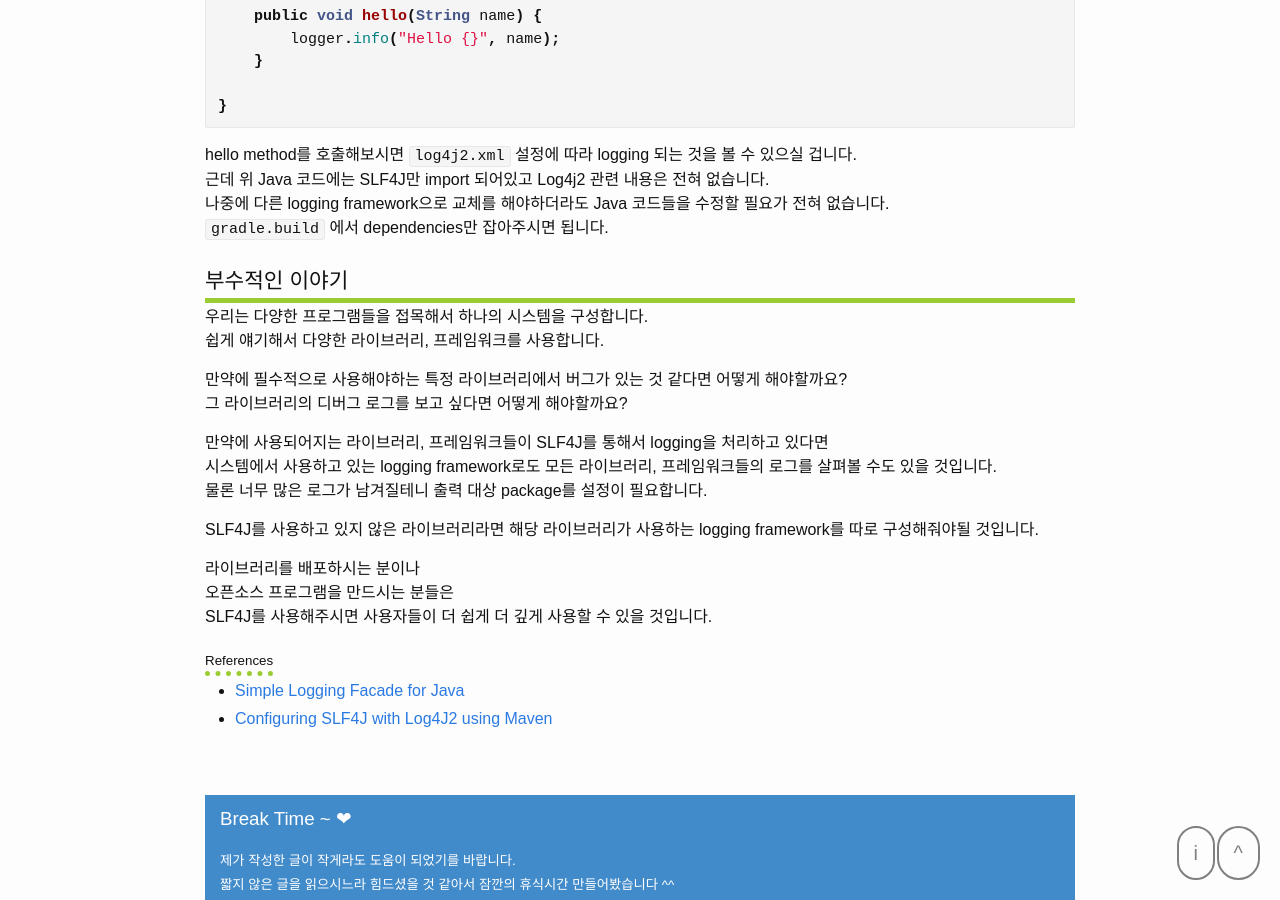
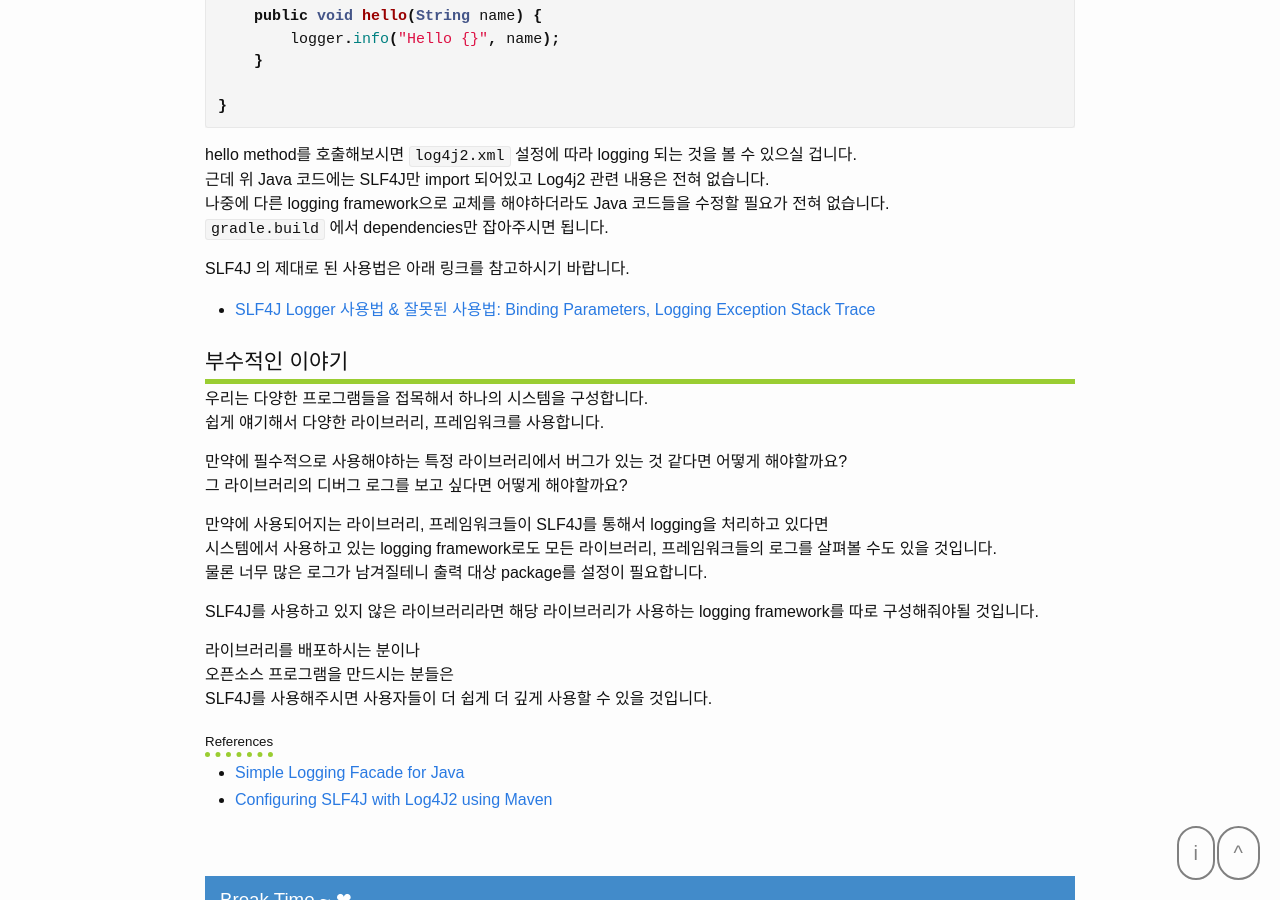
Before and after one commit to dveamer/dveamer.github.io, a Jekyll site: the page built from _posts/Java/2016-10-31-SLF4J-Log4J2.md, in a window 1280 px wide and 900 px high, scrolled down 2669 px. Built offline with Jekyll 4.4.1, drawn with Linux system fonts in a browser that asks for light colours.

Commit message:
homepage

````diff
--- a/_posts/Java/2016-10-31-SLF4J-Log4J2.md
+++ b/_posts/Java/2016-10-31-SLF4J-Log4J2.md
@@ -111,6 +111,10 @@
 나중에 다른 logging framework으로 교체를 해야하더라도 Java 코드들을 수정할 필요가 전혀 없습니다.
 ```gradle.build``` 에서 dependencies만 잡아주시면 됩니다.
 
+SLF4J 의 제대로 된 사용법은 아래 링크를 참고하시기 바랍니다.
+
+  * [SLF4J Logger 사용법 & 잘못된 사용법: Binding Parameters, Logging Exception Stack Trace](/backend/HowToUseSlf4j.html)
+
 ## 부수적인 이야기
 
 우리는 다양한 프로그램들을 접목해서 하나의 시스템을 구성합니다.
````
Also changed, not shown: _posts/BackEnd/2020-06-27-HowToUseSlf4j.md (line endings or trailing spaces).
